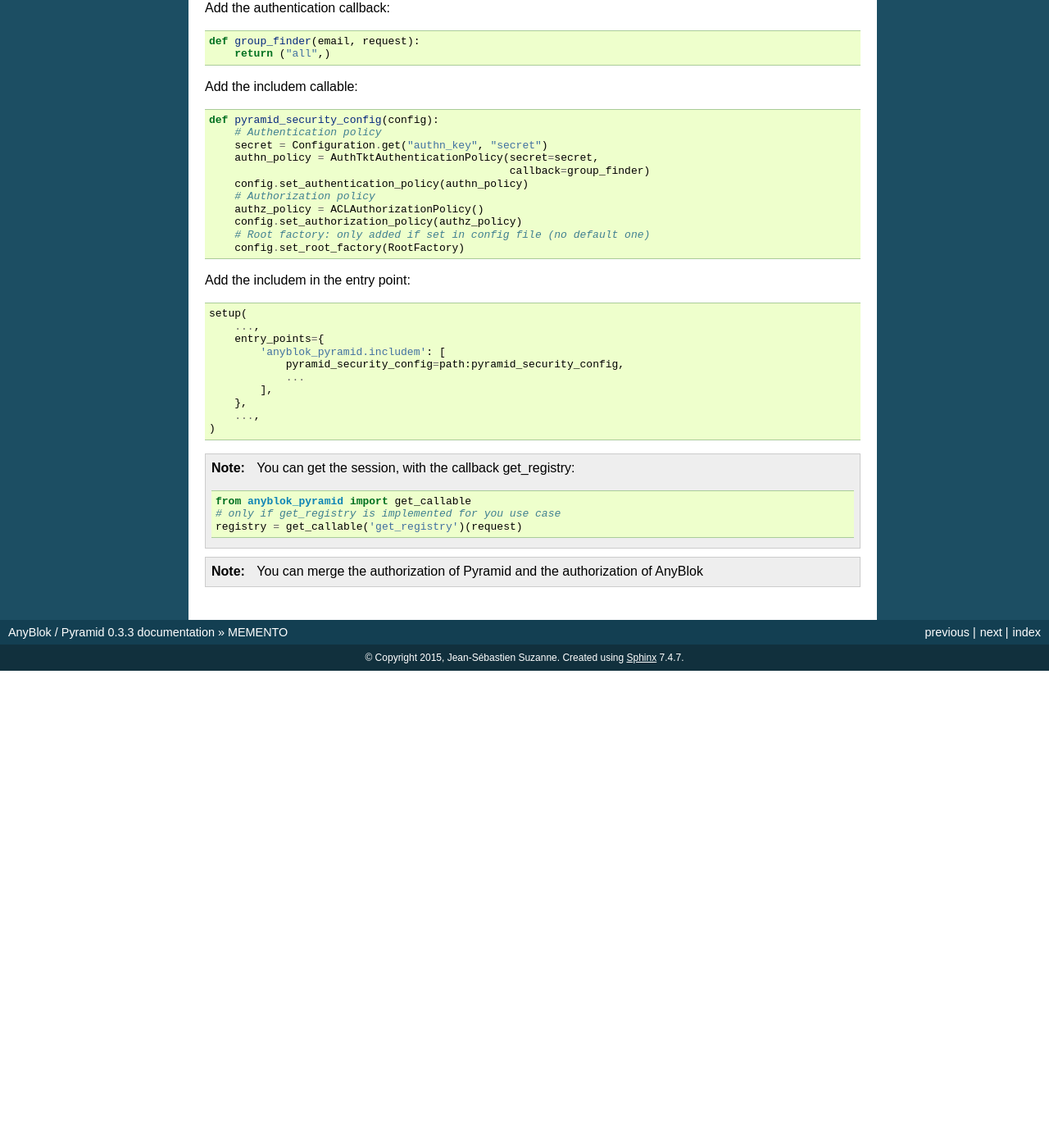
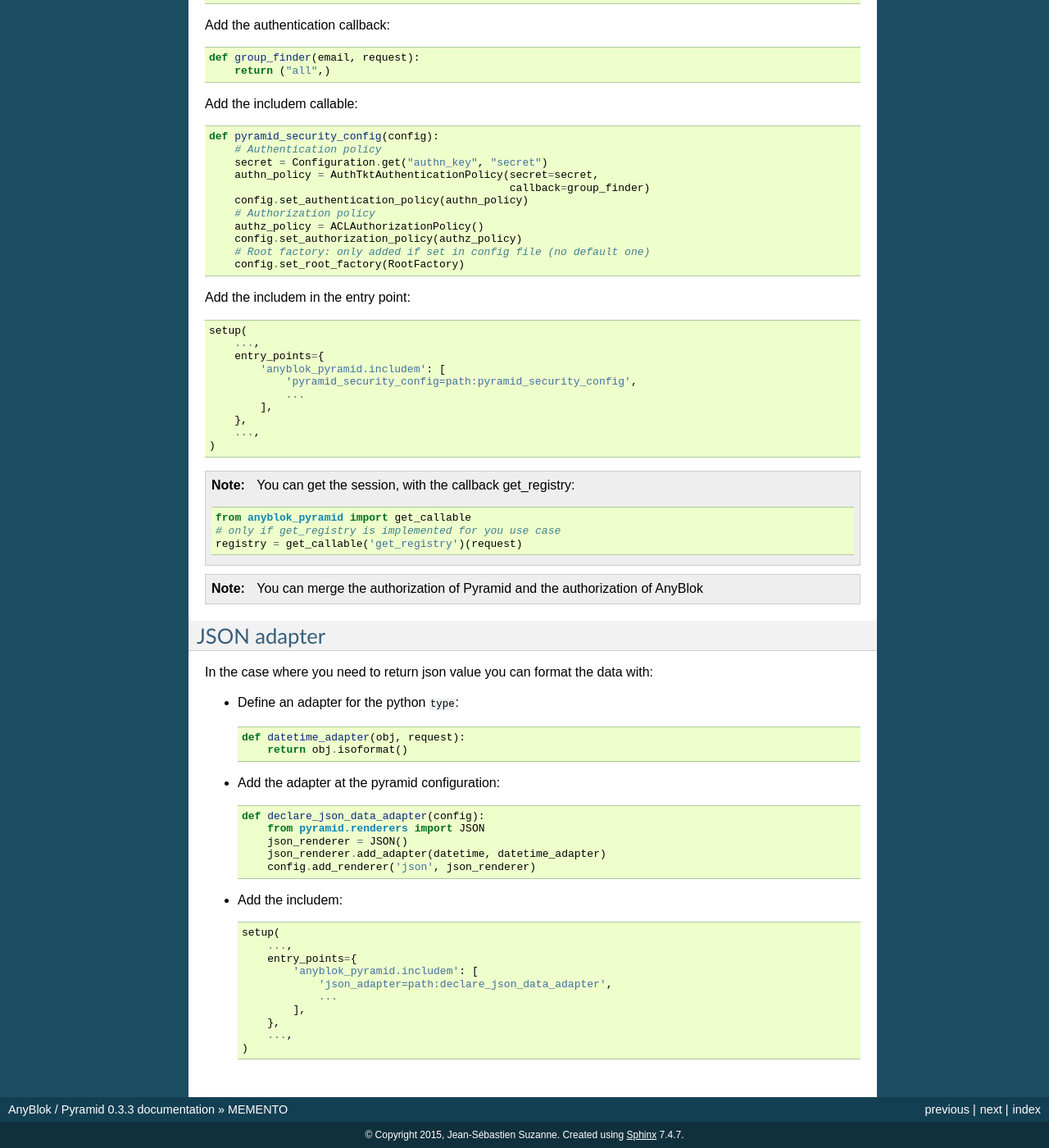
Before and after one commit to AnyBlok/Anyblok_Pyramid, a Sphinx documentation site: the page built from doc/MEMENTO.rst, in a window 1280 px wide and 1400 px high, scrolled down 7105 px. Shown: the whole window at 82% size. Built offline with Sphinx 7.4.7, drawn with Linux system fonts in a browser that asks for light colours; the version number is read from the project's files by our own code; before the commit the page ends 7923 px from its top, so only the background shows below that; some of the changed text lies outside the part shown.

Commit message:
Update doc

```diff
--- a/doc/CHANGES.rst
+++ b/doc/CHANGES.rst
@@ -18,11 +18,16 @@ Future
 
     this version can be uncapable with the previous version
 
+.. note::
+
+    Works only with AnyBlok 0.5.0 and after
+
 * [REF] Add entry point to add new pyramid includem and settings
 * [DEL] properties decorator, it is useless because pyramid have a better
   behaviour
 * [REF] add workingset to define overwritable callback used for application,
   no for the blok, add first callback, get_registry
+* [REF] unit test cause of new version of AnyBlok 0.5.0
 
 0.3.2
 -----
--- a/doc/MEMENTO.rst
+++ b/doc/MEMENTO.rst
@@ -437,7 +437,7 @@ Add the includem in the entry point::
             ...,
             entry_points={
                 'anyblok_pyramid.includem': [
-                    pyramid_security_config=path:pyramid_security_config,
+                    'pyramid_security_config=path:pyramid_security_config',
                     ...
                 ],
             },
@@ -455,3 +455,34 @@ Add the includem in the entry point::
 .. note::
 
     You can merge the authorization of Pyramid and the authorization of AnyBlok
+
+JSON adapter
+------------
+
+In the case where you need to return json value you can format the data with:
+
+* Define an adapter for the python ``type``::
+
+    def datetime_adapter(obj, request):
+        return obj.isoformat()
+
+* Add the adapter at the pyramid configuration::
+
+    def declare_json_data_adapter(config):
+        from pyramid.renderers import JSON
+        json_renderer = JSON()
+        json_renderer.add_adapter(datetime, datetime_adapter)
+        config.add_renderer('json', json_renderer)
+
+* Add the includem::
+
+    setup(
+        ...,
+        entry_points={
+            'anyblok_pyramid.includem': [
+                'json_adapter=path:declare_json_data_adapter',
+                ...
+            ],
+        },
+        ...,
+    )
```
